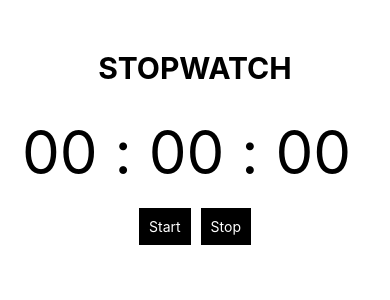
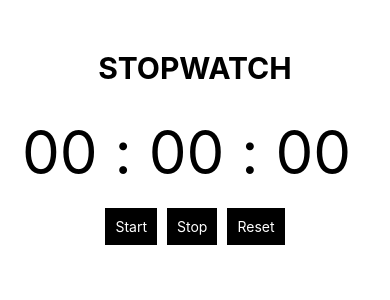
Before and after one commit to jamaludinfikrii/react-native-hello, a React Native app: screen / in a window 390 px wide. Shown: the top 300 px of the page. Built offline with nearby package versions, Linux system fonts and the light colour scheme.

Commit message:
start stop reset

```diff
--- a/src/screens/Stopwatch/Stopwatch.js
+++ b/src/screens/Stopwatch/Stopwatch.js
@@ -1,7 +1,38 @@
-import React from 'react'
+import React, { useState } from 'react'
 import { Button, SafeAreaView, Text, TouchableHighlight, TouchableOpacity, View } from 'react-native'
 
 const Stopwatch = () => {
+    const [times,setTimes] = useState({
+        ms : 0,
+        s : 0,
+        m : 0,
+    })
+
+
+
+    const onStart = () => {
+
+        window.interval = setInterval(() => {
+            setTimes((prev) => {
+                return {...times,s : prev.s + 1}
+            })
+        },1000)
+
+    }
+
+    const onStop = () => {
+        clearInterval(window.interval)
+    }
+
+    const onReset = () => {
+        setTimes({
+            ms : 0,
+            s : 0,
+            m : 0
+        })
+    }
+
+
     return(
         <SafeAreaView>
 
@@ -13,20 +44,25 @@ const Stopwatch = () => {
             {/* Stopwatch */}
             <View style={{flexDirection : "row",justifyContent : "center",marginTop : 30}}>
                 <Text style={{fontSize : 60}}>00 : </Text>
-                <Text style={{fontSize : 60}}>00 : </Text>
+                <Text style={{fontSize : 60}}>{times.s < 10 ? '0' + times.s : times.s} : </Text>
                 <Text style={{fontSize : 60}}>00 </Text>
             </View>
 
             {/* Buttons */}
             <View style={{flexDirection : "row",justifyContent : "center",marginTop : 20}}>
-                <TouchableOpacity style={{backgroundColor : "black" , padding : 10,marginRight : 10}}>
+                <TouchableOpacity onPress={onStart} style={{backgroundColor : "black" , padding : 10,marginRight : 10}}>
                     <Text style={{color :"white"}}>
                         Start
                     </Text>
                 </TouchableOpacity>
-                <TouchableOpacity style={{backgroundColor : "black" , padding : 10}}>
+                <TouchableOpacity onPress={onStop} style={{backgroundColor : "black" , marginRight : 10 ,padding : 10}}>
                     <Text style={{color :"white"}}>
                         Stop
+                    </Text>
+                </TouchableOpacity>
+                <TouchableOpacity onPress={onReset} style={{backgroundColor : "black" , padding : 10}}>
+                    <Text style={{color :"white"}}>
+                        Reset
                     </Text>
                 </TouchableOpacity>
 
```
